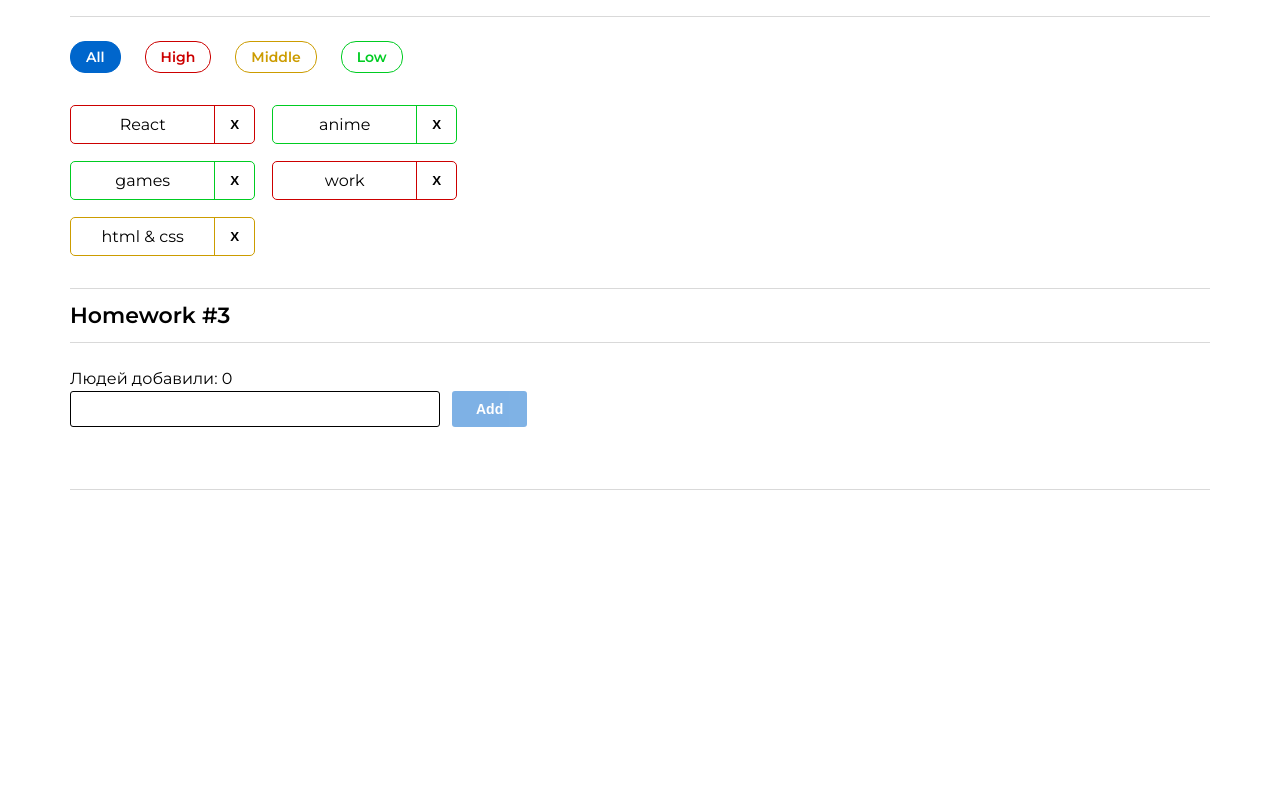
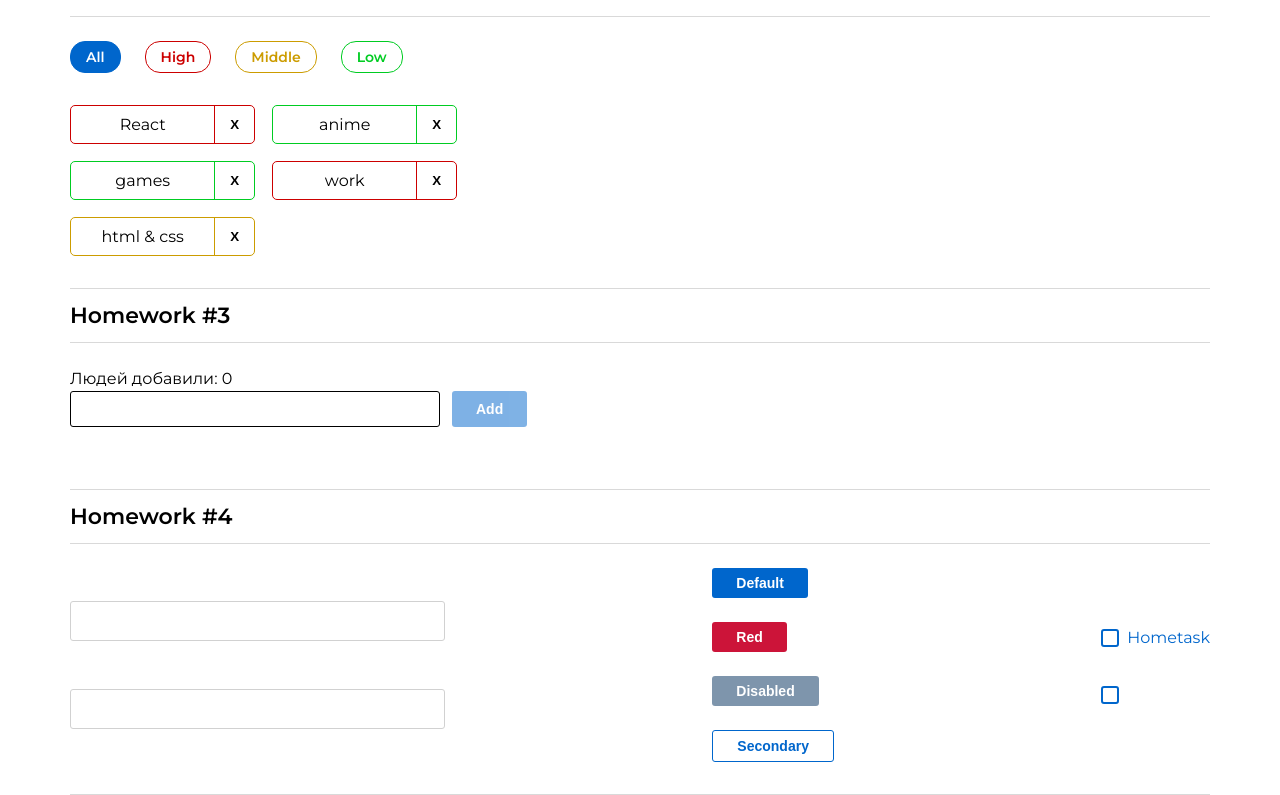
Before and after one commit to Pavel-Grigoryev/hws2-master, a React (Create React App) app: page / in a window 1280 px wide. Shown: the part 531-1326 px from the top of the page. Before the commit the page ends 1021 px from the top, so only its background shows below. Built offline with nearby package versions, Linux system fonts and the light colour scheme.

Commit message:
HW4-done

```diff
--- a/src/index.css
+++ b/src/index.css
@@ -11,6 +11,16 @@
     --palette-light-silver: #D9D9D9;
     --palette-ghost-white: #F5F7FB;
     --palette-boston-university-red: #CC0000;
+    --palette-cardinal: #CC1439;
+    --palette-azure: #0080FF;
+    --palette-cool-black: #002E5C;
+    --palette-usafa-blue: #004D99;
+    --palette-awesome: #FF1A47;
+    --palette-lavender:  #E5F0FA;
+    --palette-sapphire: #0059B2;
+    --palette-water: #C9E5FF;
+    --palette-venetian-red: #CC1512;
+    --palette-american-silver: #D1D1D1;
 }
 
 html {
--- a/src/s1-main/App.tsx
+++ b/src/s1-main/App.tsx
@@ -3,6 +3,7 @@ import s from './App.module.css'
 import HW1 from '../s2-homeworks/hw01/HW1'
 import HW2 from "../s2-homeworks/hw02/HW2";
 import HW3 from "../s2-homeworks/hw03/HW3";
+import HW4 from "../s2-homeworks/hw04/HW4";
 
 function App() {
     return (
@@ -11,7 +12,7 @@ function App() {
             {/*раскомментировать по ходу выполнения*/}
             <HW2/>
             <HW3/>
-            {/*<HW4/>*/}
+            <HW4/>
 
             {/*при выполнении дз 5 и более - закомментировать здесь дз 1-4, так как они есть внутри дз 5*/}
             {/*<HW5/>*/}
--- a/src/s2-homeworks/hw04/Stand.tsx
+++ b/src/s2-homeworks/hw04/Stand.tsx
@@ -9,7 +9,7 @@ const Stand = () => {
     const [error, setError] = useState<string>('')
 
     const [stateForAllCheckboxes, setChecked] = useState<boolean>(false)
-
+    console.log(error);
     return (
         <div id={'hw4-stand'} className={s.stand}>
             <div className={s.inputs}>
@@ -44,13 +44,13 @@ const Stand = () => {
                 {/*обычная кнопка:*/}
                 <div>
                     <SuperButton id={'hw4-super-button-default'}>
-                        default
+                        Default
                     </SuperButton>
                 </div>
                 {/*красная кнопка:*/}
                 <div>
                     <SuperButton id={'hw4-super-button-red'} xType={'red'}>
-                        red
+                        Red
                     </SuperButton>
                 </div>
                 {/*задизэйбленная кнопка:*/}
@@ -60,7 +60,7 @@ const Stand = () => {
                         xType={'red'}
                         disabled
                     >
-                        disabled
+                        Disabled
                     </SuperButton>
                 </div>
                 {/*задизэйбленная кнопка:*/}
@@ -69,7 +69,7 @@ const Stand = () => {
                         id={'hw4-super-button-secondary'}
                         xType={'secondary'}
                     >
-                        secondary
+                        Secondary
                     </SuperButton>
                 </div>
             </div>
@@ -82,7 +82,7 @@ const Stand = () => {
                         checked={stateForAllCheckboxes}
                         onChangeChecked={setChecked}
                     >
-                        some text
+                        Hometask
                     </SuperCheckbox>
                 </div>
                 {/*совместим со старым кодом:*/}
--- a/src/s2-homeworks/hw04/common/c1-SuperInputText/SuperInputText.module.css
+++ b/src/s2-homeworks/hw04/common/c1-SuperInputText/SuperInputText.module.css
@@ -2,19 +2,30 @@
 }
 
 .input {
+    width: 375px;
+    height: 40px;
+    font-size: 16px;
+    padding: 0 10px;
+    border-radius: 3px;
+    border: 1px solid var(--palette-american-silver);
 }
 
 .inputWrapper {
+    display: flex;
+    flex-direction: column-reverse;
 }
 
 .superInput {
 }
 
 .errorInput {
+    border: 1px solid var(--palette-cardinal);
 }
 
 .errorInput:focus {
+    outline: 1px solid var(--palette-cardinal);
 }
 
 .error {
+    color: var(--palette-cardinal);
 }
--- a/src/s2-homeworks/hw04/common/c2-SuperButton/SuperButton.module.css
+++ b/src/s2-homeworks/hw04/common/c2-SuperButton/SuperButton.module.css
@@ -1,35 +1,61 @@
 .button {
+    padding: 5px 24px;
+    border: none;
+    border-radius: 3px;
+    font-weight: 600;
+    font-size: 14px;
+    line-height: 20px;
+    transition:  background-color .3s ease-in;
+    cursor: pointer;
 }
 
 .disabled {
+    background-color: var(--palette-cool-black);
+    color: var(--palette-white);
+    opacity: 0.5;
+    cursor: auto;
 }
 
 .secondary {
+    background-color: var(--palette-white);
+    color: var(--palette-true-blue);
+    border: 1px solid var(--palette-true-blue);
 }
 
 .default {
+    background-color: var(--palette-true-blue);
+    color: var(--palette-white);
+
 }
 
 .red {
+    background-color: var(--palette-cardinal);
+    color: var(--palette-white);
 }
 
 .default:hover {
+    background-color: var(--palette-azure);
 }
 
 .red:hover {
+    background-color: var(--palette-awesome);
 }
 
 .secondary:hover {
+    background-color: var(--palette-lavender);
 }
 
 
 .default:active {
+    background-color: var(--palette-sapphire);
 }
 
 .secondary:active {
+    background-color: var(--palette-water);
 }
 
 .red:active {
+    background-color: var(--palette-venetian-red);
 }
 
 .button:disabled {
--- a/src/s2-homeworks/hw04/common/c2-SuperButton/SuperButton.tsx
+++ b/src/s2-homeworks/hw04/common/c2-SuperButton/SuperButton.tsx
@@ -18,12 +18,10 @@ const SuperButton: React.FC<SuperButtonPropsType> = (
     }
 ) => {
     const finalClassName = s.button
-        // + (disabled
-        //         ? ...
-        //         : xType === 'red'
-        //             ? ...
+        + (disabled ? ' ' + s.disabled:
+            xType === 'secondary' ? ' ' + s.secondary:
+            xType === 'red' ? ' ' + s.red: ' ' + s.default)
         + (className ? ' ' + className : '') // задачка на смешивание классов
-
     return (
         <button
             disabled={disabled}
--- a/src/s2-homeworks/hw04/common/c3-SuperCheckbox/SuperCheckbox.tsx
+++ b/src/s2-homeworks/hw04/common/c3-SuperCheckbox/SuperCheckbox.tsx
@@ -27,8 +27,9 @@ const SuperCheckbox: React.FC<SuperCheckboxPropsType> = (
     }
 ) => {
     const onChangeCallback = (e: ChangeEvent<HTMLInputElement>) => {
-        // задачка на написание онченджа
-
+            if (onChangeChecked) {
+                onChangeChecked(e.currentTarget.checked);
+            }
     }
 
     const finalInputClassName = s.checkbox
```
